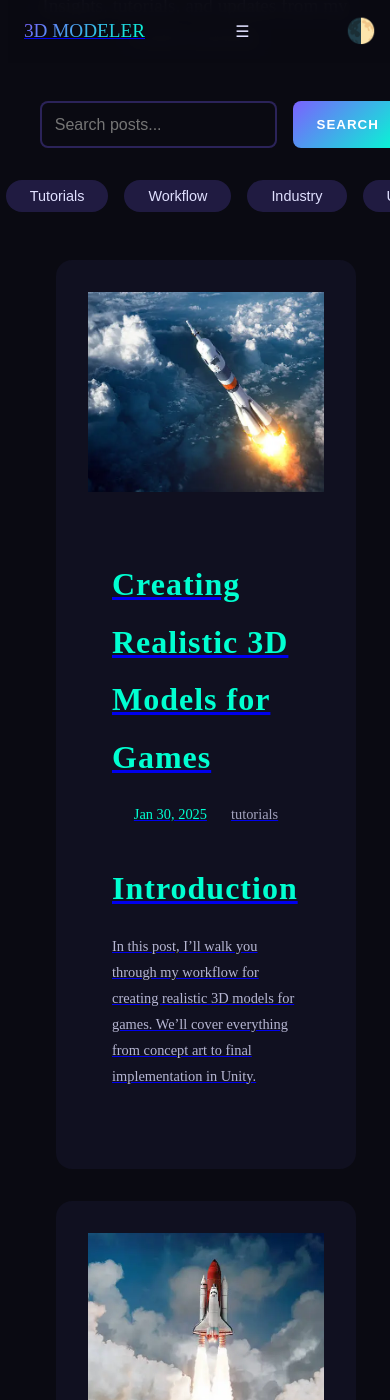
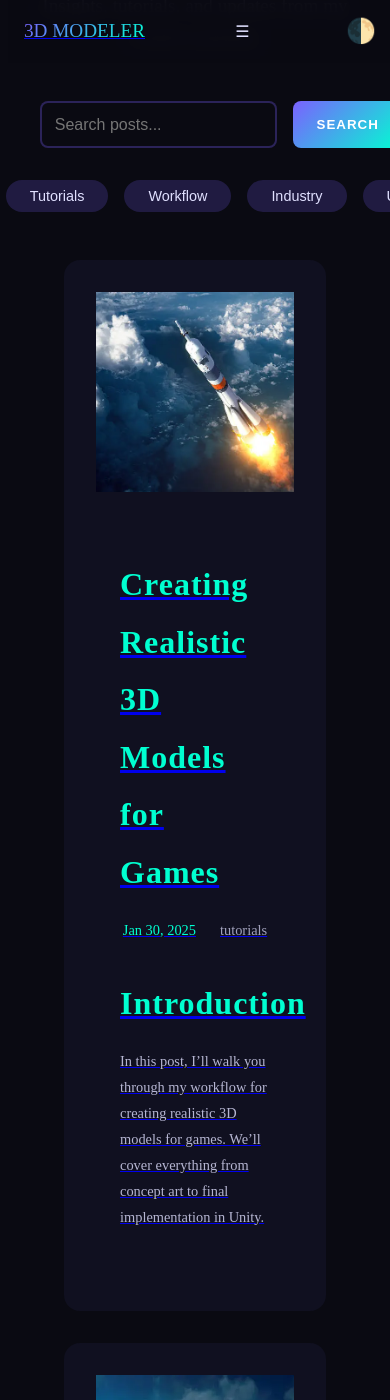
Before and after one commit to FaseehRizwan/portfolio, a Jekyll site: the page built from blog/index.html, in a window 390 px wide and 1400 px high, scrolled down 269 px. Built offline with Jekyll 4.4.1, drawn with Linux system fonts in a browser that asks for light colours.

Commit message:
Update style.css

```diff
--- a/assets/css/style.css
+++ b/assets/css/style.css
@@ -678,17 +678,17 @@ p {
 }
 @media (max-width: 768px) {
   .blog-grid {
-    grid-template-columns: 1fr;
-    padding: 1rem;
+    grid-template-columns: 1fr !important;
+    padding: 1rem !important;
   }
   .blog-post {
-    margin: 0 1rem;
+    margin: 0 1rem !important;
   }
 }
 
 @media (max-width: 480px) {
   .blog-post {
-    margin: 0 0.5rem;
+    margin: 0 0.5rem !important;
   }
 }
 /* Blog Grid */
```
